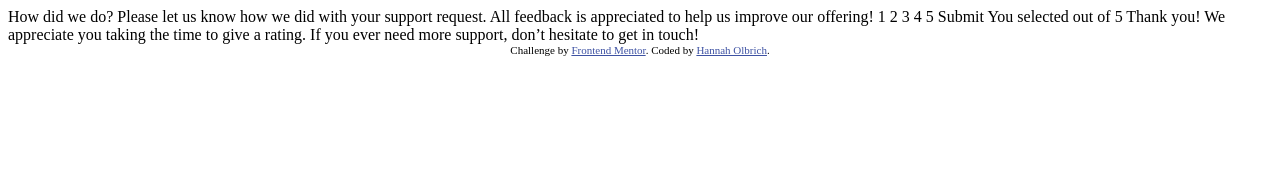
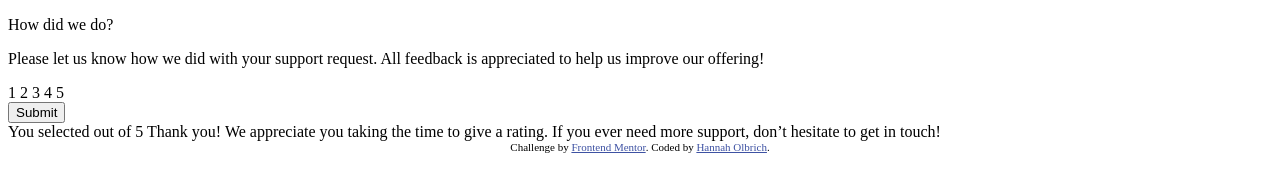
Before and after one commit to hannahro15/Interactive-rating-component-frontendmentor, a plain HTML site: page index.html in a window 1280 px wide. Drawn offline with Linux system fonts and the light colour scheme.

Commit message:
Add structure to the content

```diff
--- a/index.html
+++ b/index.html
@@ -17,16 +17,17 @@
 <body>
 
   <!-- Rating state start -->
+  <div class="container">
 
-  How did we do?
+    <p>How did we do?</p>
 
-  Please let us know how we did with your support request. All feedback is appreciated
-  to help us improve our offering!
+    <p>Please let us know how we did with your support request. All feedback is appreciated
+    to help us improve our offering!</p>
 
-  1 2 3 4 5
+    <div>1 2 3 4 5</div>
 
-  Submit
-
+    <button>Submit</button>
+ </div>
   <!-- Rating state end -->
 
   <!-- Thank you state start -->
```
